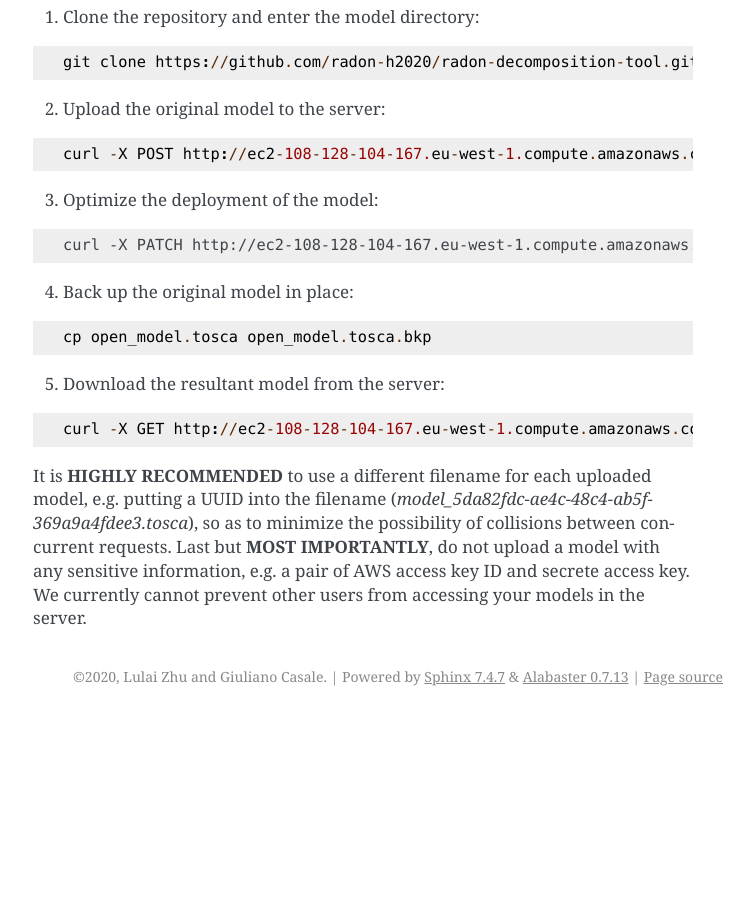
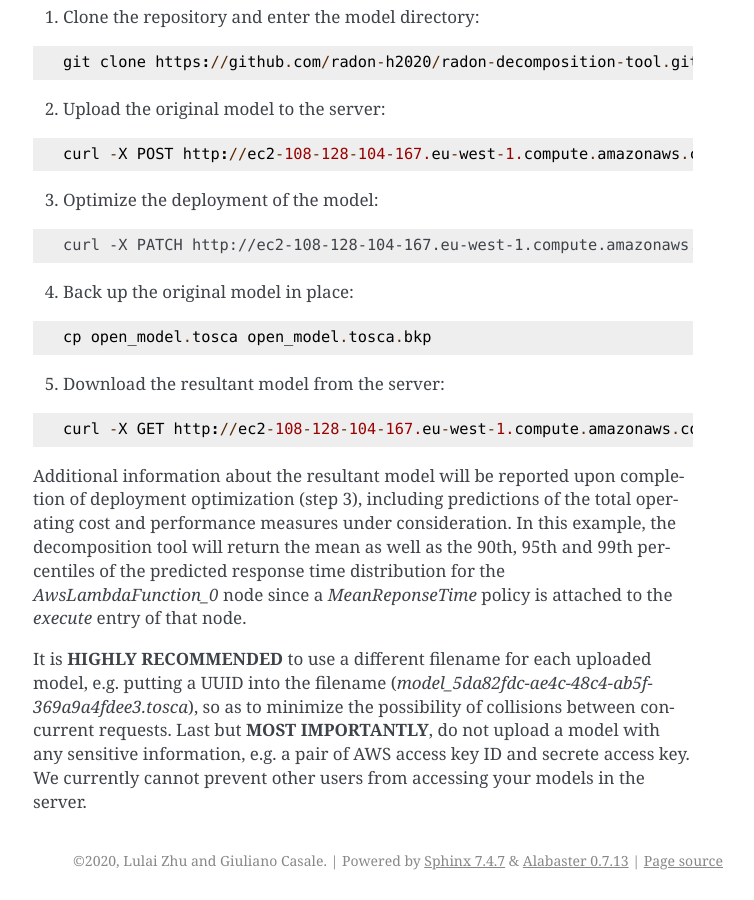
Before and after one commit to radon-h2020/radon-decomposition-tool, a Sphinx documentation site: the page built from docs/getting-started.rst, in a window 1280 px wide and 900 px high, scrolled down 1110 px. Shown: the whole window, without its empty margins (387-1141 px from the left). Built offline with Sphinx 7.4.7, drawn with Linux system fonts in a browser that asks for light colours; before the commit the page ends 1826 px from its top, so only the background shows below that.

Commit message:
Update docs

```diff
--- a/docs/business-purpose.rst
+++ b/docs/business-purpose.rst
@@ -6,4 +6,4 @@ The *decomposition tool* aims to help software developers in finding the optimal
 
 - *Accuracy Enhancement*: It can also be used to enhance the accuracy of performance annotations in a TOSCA model according to runtime monitoring data so that a better decomposition or optimization result may be achieved afterwards. This enables an iterative lifecycle for developing the application.
 
-- *Assignment Consolidation*: Additionally, it is used to consolidate the assignment of container applications in a TOSCA model by learning from runtime experiment data, and the job inteferences among the component microservices is thus minimized on the available compute nodes.
+- *Assignment/Consolidation*: Additionally, it is used to consolidate the assignment of container applications in a TOSCA model by learning from runtime experiment data, and the job inteferences among the component microservices is thus minimized on the available compute nodes.
--- a/docs/getting-started.rst
+++ b/docs/getting-started.rst
@@ -44,4 +44,6 @@ A demo application example (thumbnail generation) based on the definitions of TO
 
   curl -X GET http://ec2-108-128-104-167.eu-west-1.compute.amazonaws.com:9000/files/model.tosca -o open_model.tosca
 
+Additional information about the resultant model will be reported upon completion of deployment optimization (step 3), including predictions of the total operating cost and performance measures under consideration. In this example, the decomposition tool will return the mean as well as the 90th, 95th and 99th percentiles of the predicted response time distribution for the `AwsLambdaFunction_0` node since a `MeanReponseTime` policy is attached to the `execute` entry of that node.
+
 It is **HIGHLY RECOMMENDED** to use a different filename for each uploaded model, e.g. putting a UUID into the filename (`model_5da82fdc-ae4c-48c4-ab5f-369a9a4fdee3.tosca`), so as to minimize the possibility of collisions between concurrent requests. Last but **MOST IMPORTANTLY**, do not upload a model with any sensitive information, e.g. a pair of AWS access key ID and secrete access key. We currently cannot prevent other users from accessing your models in the server.
```
